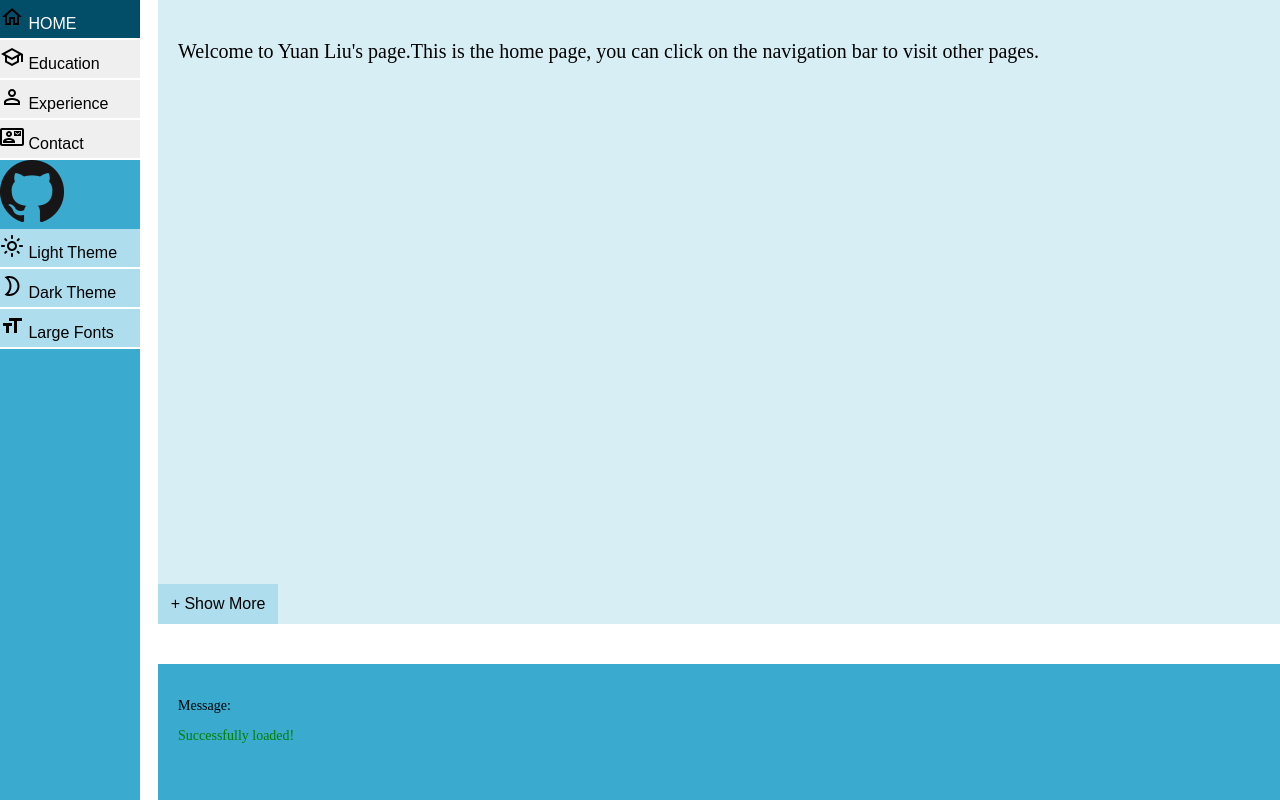
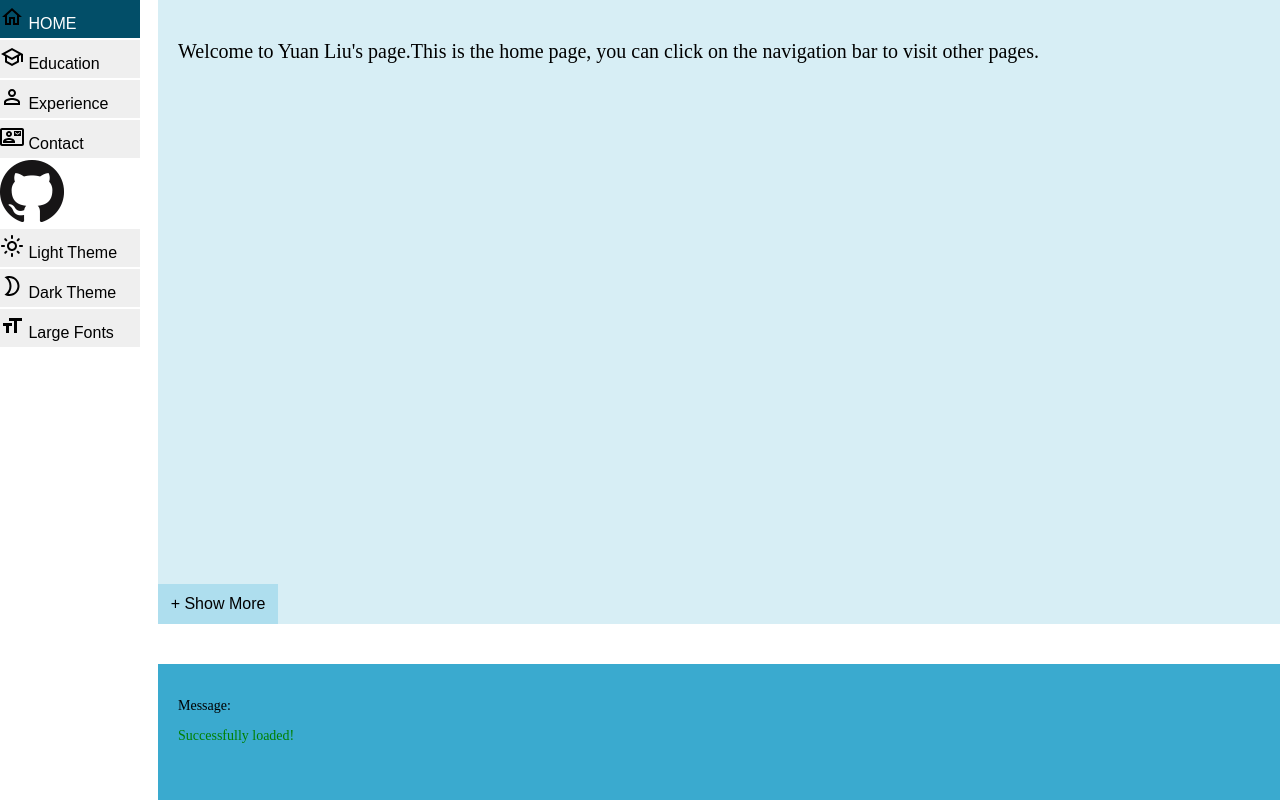
Before and after one commit to carolyuanliu/MyPage, a PHP site: page / in a window 1280 px wide. Run offline with PHP 8.4, Linux system fonts and the light colour scheme.

Commit message:
Update light.css

```diff
--- a/styleSheets/light.css
+++ b/styleSheets/light.css
@@ -8,7 +8,7 @@
     left: 0;
     margin-right: 0;
     bottom: 0;
-    background-color: #3AAACF;
+    /* background-color: #3AAACF; */
     width: 140px;
     height:100%;
     font-size: 18px;
@@ -44,7 +44,7 @@
     height: 40px;
     width: 100%;
     font-size: 16px;
-    background-color: #aedeee;
+    /* background-color: #aedeee; */
   }
   .toggle {
     position: absolute;
```
